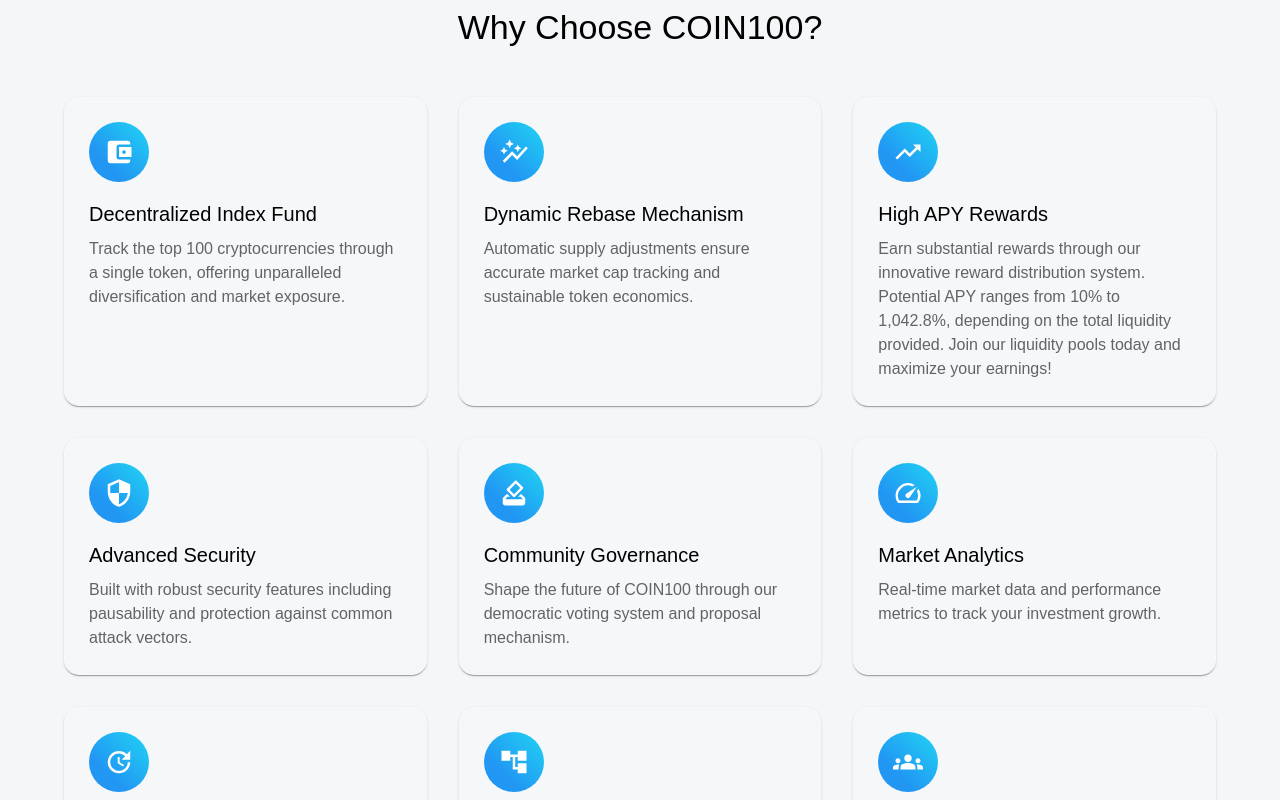
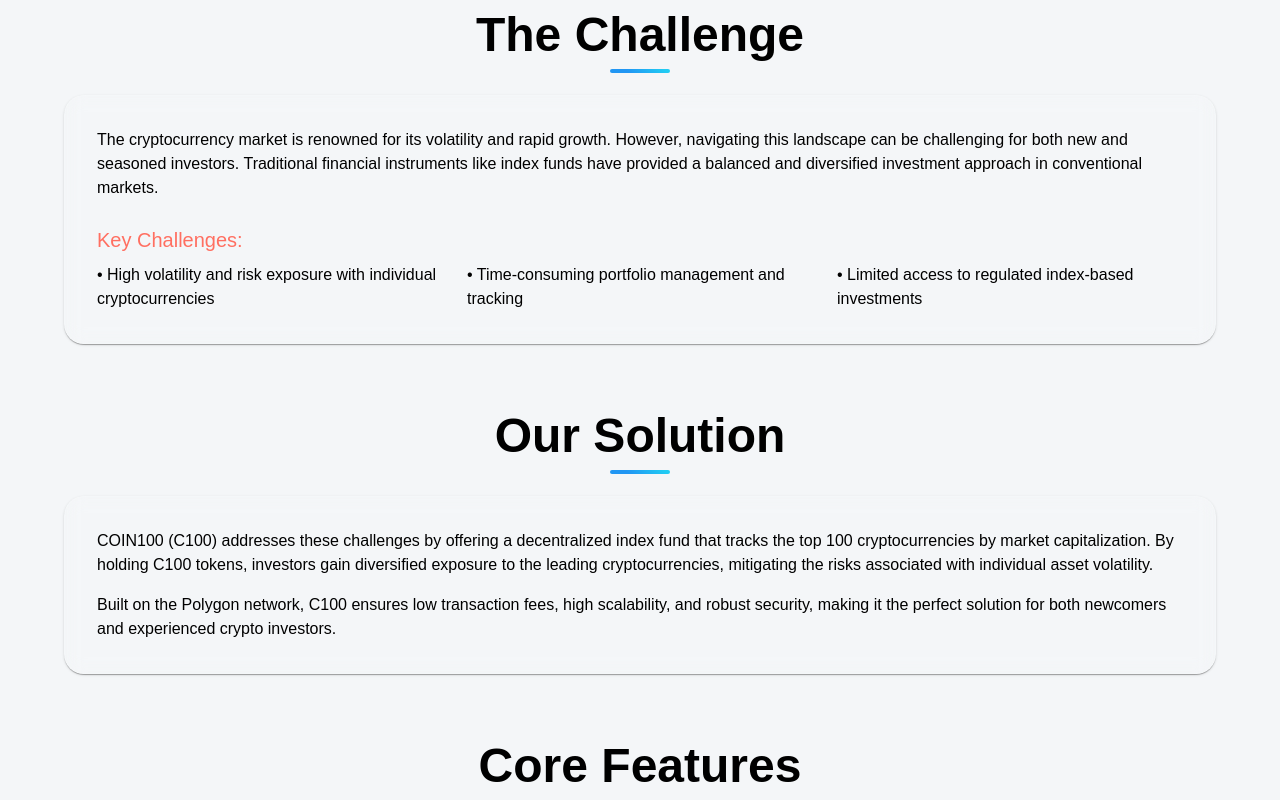
Before and after one commit to coin100-dao/coin100Web, a React (Vite) app: page / in a window 1280 px wide. Shown: the part 720-1520 px from the top of the page. Built offline with nearby package versions, Linux system fonts and the light colour scheme; no server answers.

Commit message:
new home

```diff
--- a/src/pages/Home.jsx
+++ b/src/pages/Home.jsx
@@ -80,6 +80,31 @@
   background:
     'linear-gradient(45deg, rgba(33, 150, 243, 0.1) 0%, rgba(33, 203, 243, 0.1) 100%)',
   borderRadius: '20px',
+}));
+
+const ProblemCard = styled(Paper)(({ theme }) => ({
+  padding: theme.spacing(4),
+  background: 'rgba(255, 255, 255, 0.05)',
+  backdropFilter: 'blur(10px)',
+  borderRadius: '20px',
+  border: '1px solid rgba(255, 255, 255, 0.1)',
+  marginBottom: theme.spacing(6),
+}));
+
+const SectionTitle = styled(Typography)(({ theme }) => ({
+  position: 'relative',
+  marginBottom: theme.spacing(4),
+  '&::after': {
+    content: '""',
+    position: 'absolute',
+    bottom: '-10px',
+    left: '50%',
+    transform: 'translateX(-50%)',
+    width: '60px',
+    height: '4px',
+    background: 'linear-gradient(45deg, #2196F3 30%, #21CBF3 90%)',
+    borderRadius: '2px',
+  },
 }));
 
 const Home = () => {
@@ -183,14 +208,71 @@
           </Typography>
         </HeroSection>
 
+        <Box sx={{ mb: 8 }}>
+          <SectionTitle variant="h3" align="center" gutterBottom>
+            The Challenge
+          </SectionTitle>
+          <ProblemCard>
+            <Typography variant="body1" paragraph>
+              The cryptocurrency market is renowned for its volatility and rapid
+              growth. However, navigating this landscape can be challenging for
+              both new and seasoned investors. Traditional financial instruments
+              like index funds have provided a balanced and diversified
+              investment approach in conventional markets.
+            </Typography>
             <Typography
-          variant="h4"
+              variant="h6"
+              color="primary"
               gutterBottom
-          sx={{ mb: 6, textAlign: 'center' }}
+              sx={{ mt: 3 }}
             >
-          Why Choose COIN100?
+              Key Challenges:
             </Typography>
+            <Grid container spacing={3}>
+              <Grid item xs={12} md={4}>
+                <Typography variant="body1">
+                  • High volatility and risk exposure with individual
+                  cryptocurrencies
+                </Typography>
+              </Grid>
+              <Grid item xs={12} md={4}>
+                <Typography variant="body1">
+                  • Time-consuming portfolio management and tracking
+                </Typography>
+              </Grid>
+              <Grid item xs={12} md={4}>
+                <Typography variant="body1">
+                  • Limited access to regulated index-based investments
+                </Typography>
+              </Grid>
+            </Grid>
+          </ProblemCard>
+        </Box>
 
+        <Box sx={{ mb: 8 }}>
+          <SectionTitle variant="h3" align="center" gutterBottom>
+            Our Solution
+          </SectionTitle>
+          <ProblemCard>
+            <Typography variant="body1" paragraph>
+              COIN100 (C100) addresses these challenges by offering a
+              decentralized index fund that tracks the top 100 cryptocurrencies
+              by market capitalization. By holding C100 tokens, investors gain
+              diversified exposure to the leading cryptocurrencies, mitigating
+              the risks associated with individual asset volatility.
+            </Typography>
+            <Typography variant="body1">
+              Built on the Polygon network, C100 ensures low transaction fees,
+              high scalability, and robust security, making it the perfect
+              solution for both newcomers and experienced crypto investors.
+            </Typography>
+          </ProblemCard>
+        </Box>
+
+        <Box sx={{ mb: 8 }}>
+          <SectionTitle variant="h3" align="center" gutterBottom>
+            Core Features
+          </SectionTitle>
           <Grid container spacing={4}>
             {features.map((feature, index) => (
               <Grid item xs={12} sm={6} md={4} key={index}>
@@ -206,6 +288,43 @@
               </Grid>
             ))}
           </Grid>
+        </Box>
+
+        <Box sx={{ mb: 8 }}>
+          <SectionTitle variant="h3" align="center" gutterBottom>
+            How It Works
+          </SectionTitle>
+          <Grid container spacing={4}>
+            <Grid item xs={12} md={6}>
+              <ProblemCard>
+                <Typography variant="h6" color="primary" gutterBottom>
+                  Dynamic Rebase Mechanism
+                </Typography>
+                <Typography variant="body1" paragraph>
+                  The C100 token incorporates a dynamic rebase mechanism that
+                  adjusts the token supply based on the total market
+                  capitalization. This ensures that the token remains a true
+                  reflection of the underlying index, maintaining its relevance
+                  and accuracy in tracking market movements.
+                </Typography>
+              </ProblemCard>
+            </Grid>
+            <Grid item xs={12} md={6}>
+              <ProblemCard>
+                <Typography variant="h6" color="primary" gutterBottom>
+                  Automated Rewards System
+                </Typography>
+                <Typography variant="body1" paragraph>
+                  C100 holders are rewarded through an automated distribution
+                  system. The reward rate adjusts based on the token&apos;s
+                  price, ensuring sustainability and alignment with market
+                  conditions. Join our liquidity pools today and earn rewards
+                  ranging from 10% to 1,042.8% APY!
+                </Typography>
+              </ProblemCard>
+            </Grid>
+          </Grid>
+        </Box>
       </Container>
 
       <StyledFooter>
```
Lines whose indentation alone changed are shown as unchanged.
